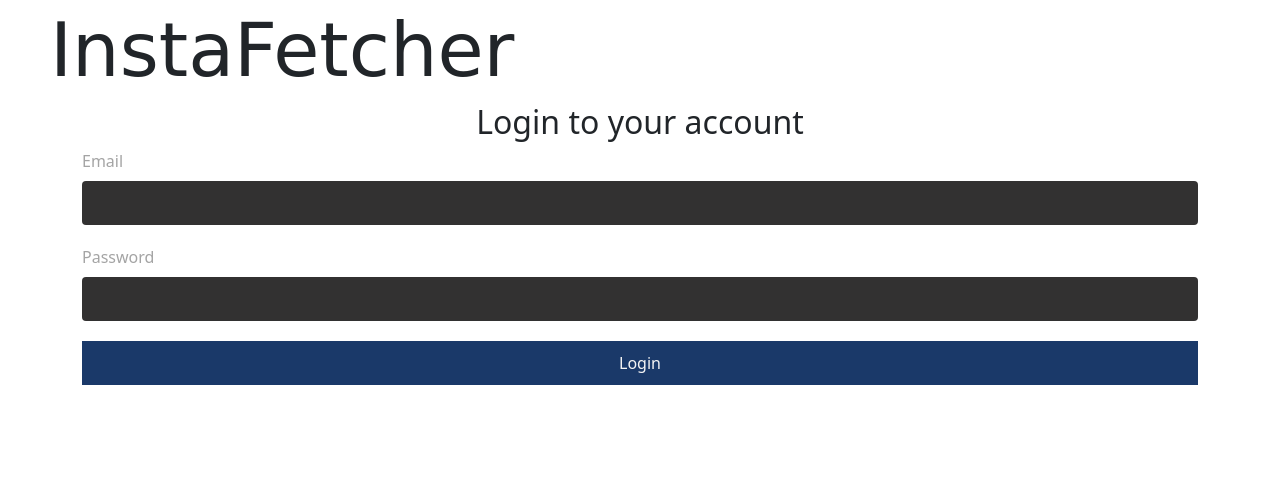
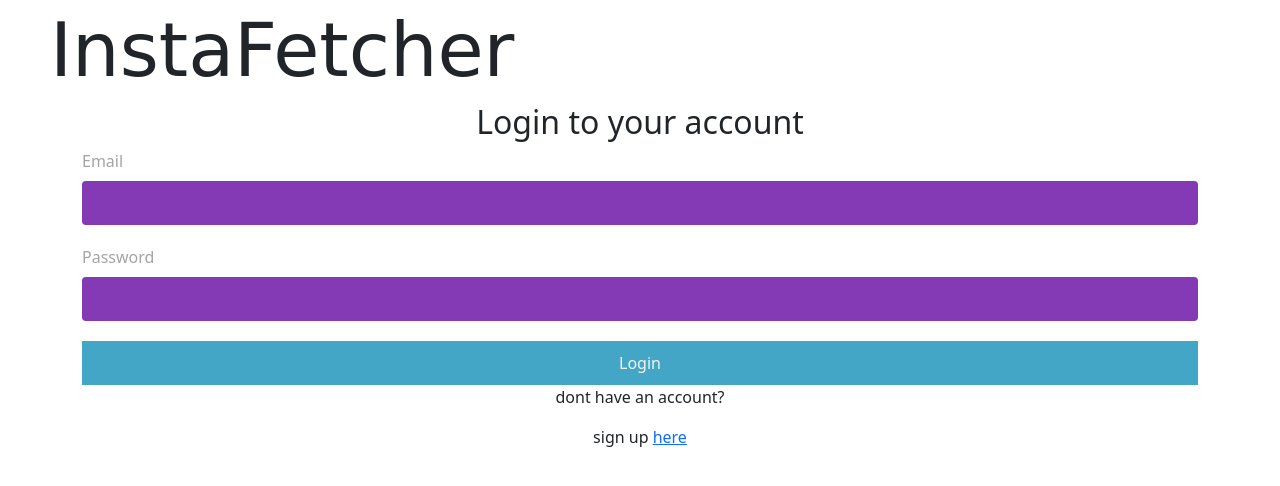
Before and after one commit to hamnerben/InstaFetch, a Django app: page /instafetch/ in a window 1280 px wide. Shown: the top 486 px of the page. Run offline with Django 4.2, Linux system fonts and the light colour scheme.

Commit message:
working on login and signup

```diff
--- a/instafetcher/instafetch/static/instafetch/loginstyle.css
+++ b/instafetcher/instafetch/static/instafetch/loginstyle.css
@@ -47,7 +47,7 @@
     padding: 10px 8px;
     width: 100%;
     font-size: 16px;
-    background: #323131;
+    background: #833AB4;
     border: none;
     color: #c7c7c7;
     border-radius: 4px;
@@ -55,7 +55,7 @@
     transition: all 0.2s ease;
 }
 .input-parent input:hover {
-    background: #404040;
+    background: #C13584;
 }
 .input-parent input:focus {
     box-shadow: 0px 0px 0px 1px #0087ff;
@@ -63,7 +63,7 @@
 button {
     padding: 10px 18px;
     font-size: 15px;
-    background: #1a3969;
+    background:  #43A6C6;
     width: 100%;
     border: none;
     border-radius: 4px;
@@ -93,3 +93,7 @@
     width: 50%;
     padding: 10px;
 }
+
+p {
+    text-align: center;
+}
--- a/instafetcher/instafetch/templates/instafetch/login.html
+++ b/instafetcher/instafetch/templates/instafetch/login.html
@@ -37,6 +37,8 @@
 
             <button type="submit">Login</button>
         </form>
+    <p> dont have an account?</p>
+    <p> sign up <a href="{% url 'instafetch:signup' %}">here</a></p>
 </div>
     </body>
 </html>
```
